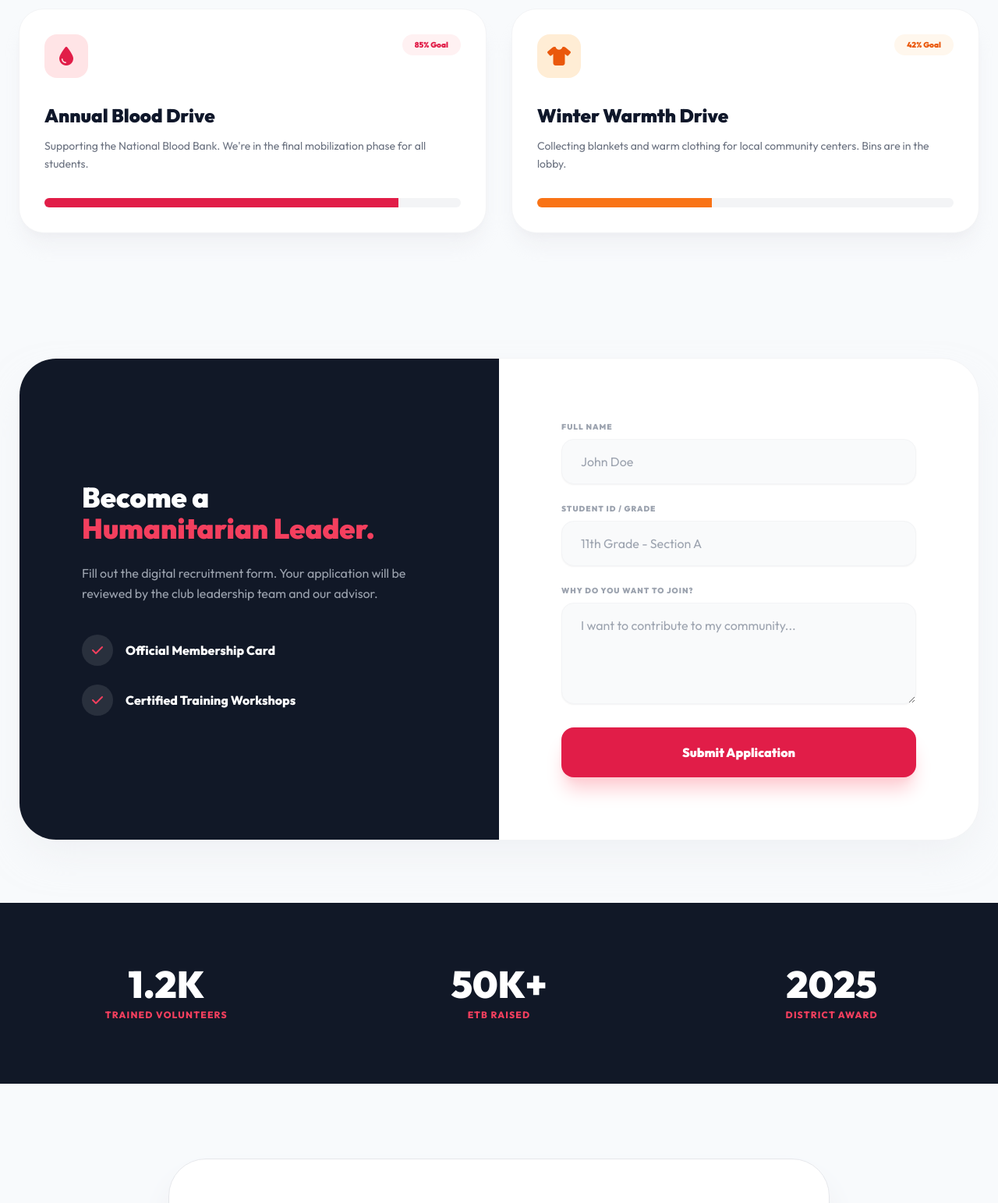
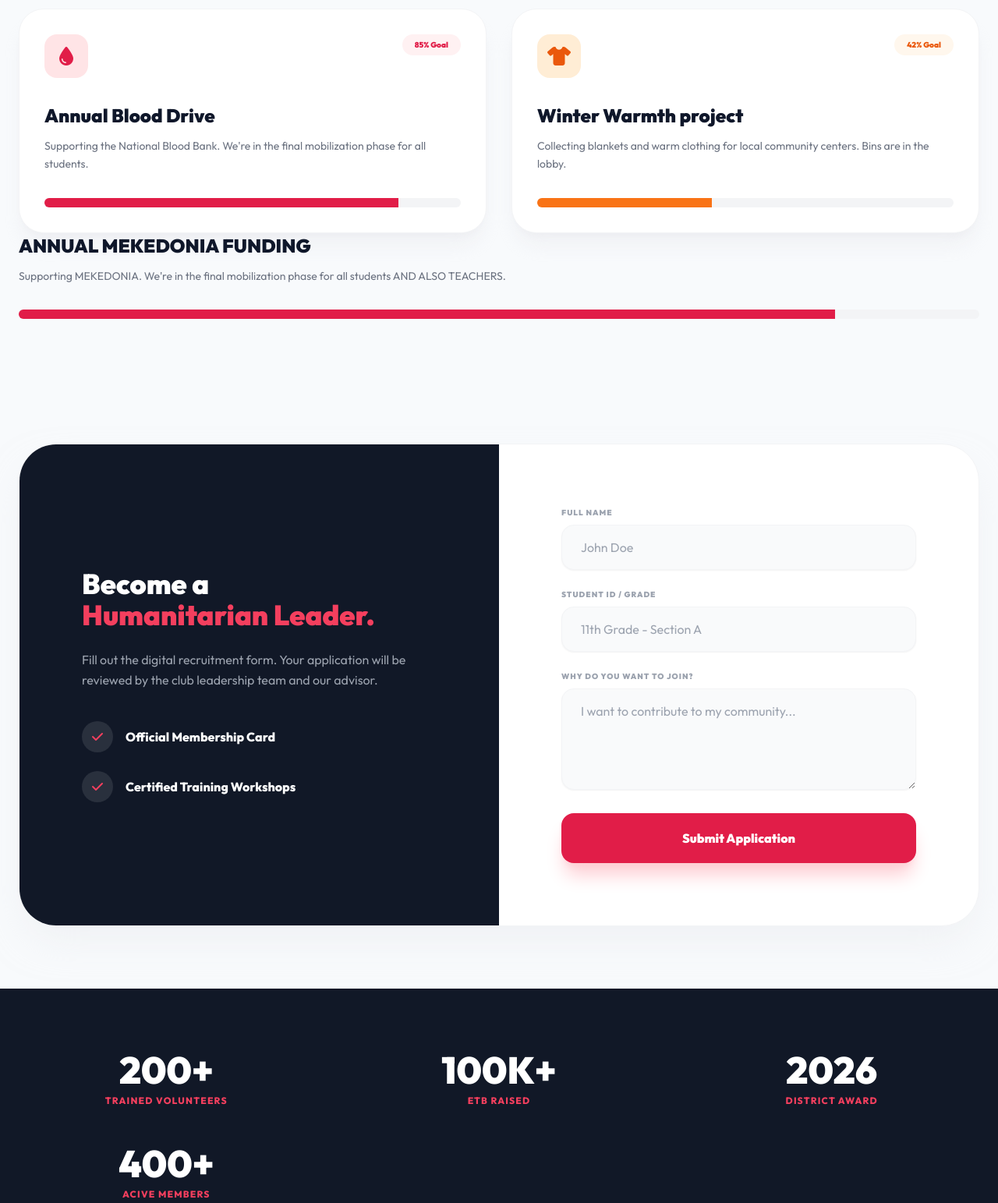
Before and after one commit to mignota2-arch/Red-Cross, a plain HTML site: page index.html in a window 1280 px wide. Shown: the part 1140-2683 px from the top of the page at 78% size. Drawn offline with nearby package versions, Linux system fonts and the light colour scheme.

Commit message:
Revise index.html with updated campaign and advisor info
Updated the content and structure of the index.html file, including changes to campaign details and advisor information.

```diff
--- a/index.html
+++ b/index.html
@@ -89,13 +89,19 @@
                     <div class="bg-orange-100 text-orange-600 w-14 h-14 rounded-2xl flex items-center justify-center text-2xl"><i class="fa-solid fa-shirt"></i></div>
                     <span class="bg-orange-50 text-orange-600 text-[10px] font-black px-4 py-1.5 rounded-full h-fit">42% Goal</span>
                 </div>
-                <h4 class="text-2xl font-black mb-3">Winter Warmth Drive</h4>
+                <h4 class="text-2xl font-black mb-3">Winter Warmth project</h4>
                 <p class="text-gray-500 text-sm mb-8 leading-relaxed">Collecting blankets and warm clothing for local community centers. Bins are in the lobby.</p>
                 <div class="w-full h-3 bg-gray-100 rounded-full overflow-hidden">
                     <div class="progress-fill h-full bg-orange-500" style="--target-width: 42%"></div>
                 </div>
             </div>
         </div>
+                        <h4 class="text-2xl font-black mb-3">ANNUAL MEKEDONIA FUNDING</h4>
+                <p class="text-gray-500 text-sm mb-8 leading-relaxed">Supporting MEKEDONIA. We're in the final mobilization phase for all students AND ALSO TEACHERS.</p>
+                <div class="w-full h-3 bg-gray-100 rounded-full overflow-hidden">
+                    <div class="progress-fill h-full bg-rose-600" style="--target-width: 85%"></div>
+                </div>
+            </div>
     </section>
 
     <section id="join" class="max-w-7xl mx-auto px-6 py-20">
@@ -146,9 +152,10 @@
 
     <section id="history" class="bg-gray-900 py-20">
         <div class="max-w-7xl mx-auto px-6 grid md:grid-cols-3 gap-12 text-center">
-            <div><p class="text-5xl font-black text-white mb-2">1.2K</p><p class="text-rose-500 font-bold text-xs uppercase tracking-widest">Trained Volunteers</p></div>
-            <div><p class="text-5xl font-black text-white mb-2">50K+</p><p class="text-rose-500 font-bold text-xs uppercase tracking-widest">ETB Raised</p></div>
-            <div><p class="text-5xl font-black text-white mb-2">2025</p><p class="text-rose-500 font-bold text-xs uppercase tracking-widest">District Award</p></div>
+            <div><p class="text-5xl font-black text-white mb-2">200+</p><p class="text-rose-500 font-bold text-xs uppercase tracking-widest">Trained Volunteers</p></div>
+            <div><p class="text-5xl font-black text-white mb-2">100K+</p><p class="text-rose-500 font-bold text-xs uppercase tracking-widest">ETB Raised</p></div>
+            <div><p class="text-5xl font-black text-white mb-2">2026</p><p class="text-rose-500 font-bold text-xs uppercase tracking-widest">District Award</p></div>
+            <div><p class="text-5xl font-black text-white mb-2">400+</p><p class="text-rose-500 font-bold text-xs uppercase tracking-widest">acive members</p></div>
         </div>
     </section>
 
@@ -156,7 +163,7 @@
         <div class="bg-white p-12 rounded-[3rem] shadow-2xl shadow-gray-200 border relative overflow-hidden">
             <p class="text-xl italic text-gray-600 mb-10 leading-relaxed">"This portal perfectly captures the innovative spirit of our Dandii Boru Red Cross chapter. It's a gold standard for student-led digital leadership."</p>
             <div class="bg-rose-600 w-16 h-16 rounded-full mx-auto flex items-center justify-center text-white mb-4 shadow-xl shadow-rose-200"><i class="fa-solid fa-user-tie text-2xl"></i></div>
-            <h4 class="font-black text-gray-900 text-2xl uppercase tracking-tighter">[Teacher Name]</h4>
+            <h4 class="font-black text-gray-900 text-2xl uppercase tracking-tighter">MR Tilahun </h4>
             <p class="text-rose-600 font-bold text-[10px] uppercase tracking-widest">Official Club Advisor</p>
         </div>
     </section>
```
